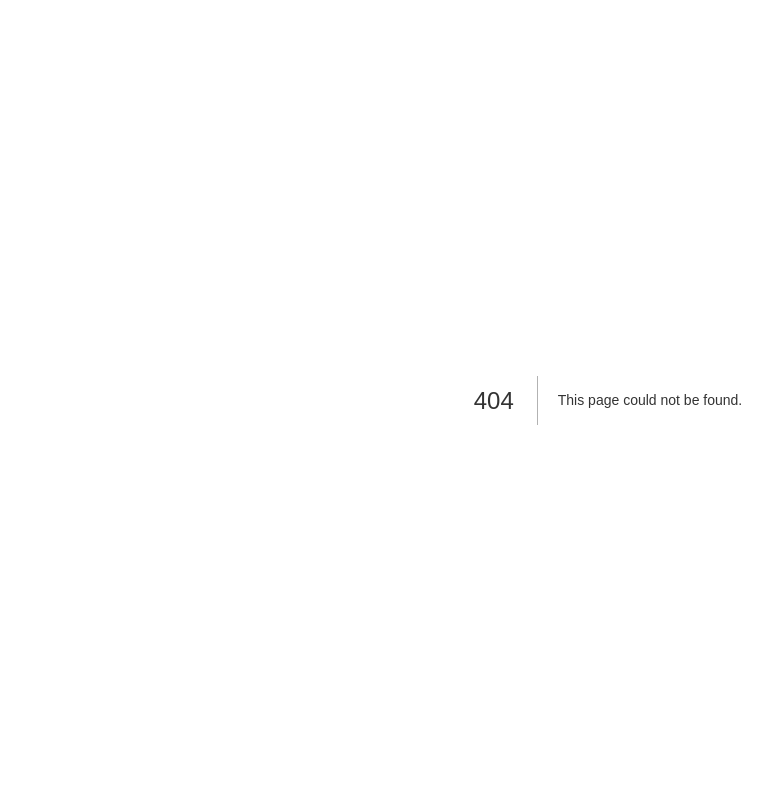
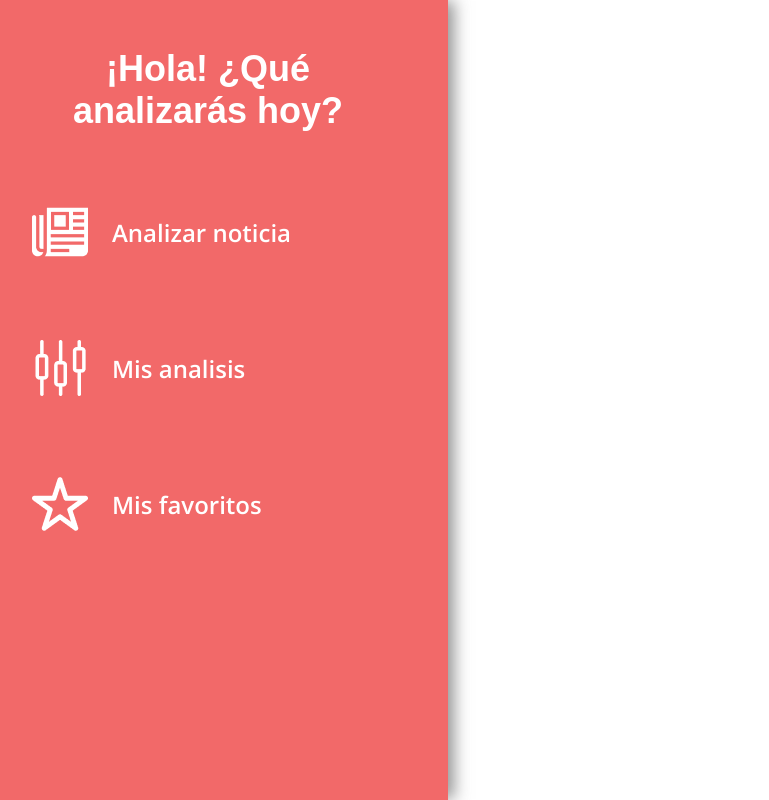
Before and after one commit to MikeMV97/esFakeFrontend, a Next.js app: page /analysis in a window 1280 px wide. Before the commit this address had no page. Shown: the whole page, without its empty margins (32-801 px from the left). Built offline with nearby package versions, Linux system fonts and the light colour scheme; a web font is replaced by a local one.

Commit message:
:sparkles: Preliminar version of analysis page

```diff
--- /dev/null
+++ b/pages/analysis.js
@@ -0,0 +1,11 @@
+import { SideBarMenu } from "../components/SideBarMenu";
+
+const Analysys = () => {
+  return (
+    <>
+      <SideBarMenu />
+    </>
+  );
+};
+
+export default Analysys;
```
